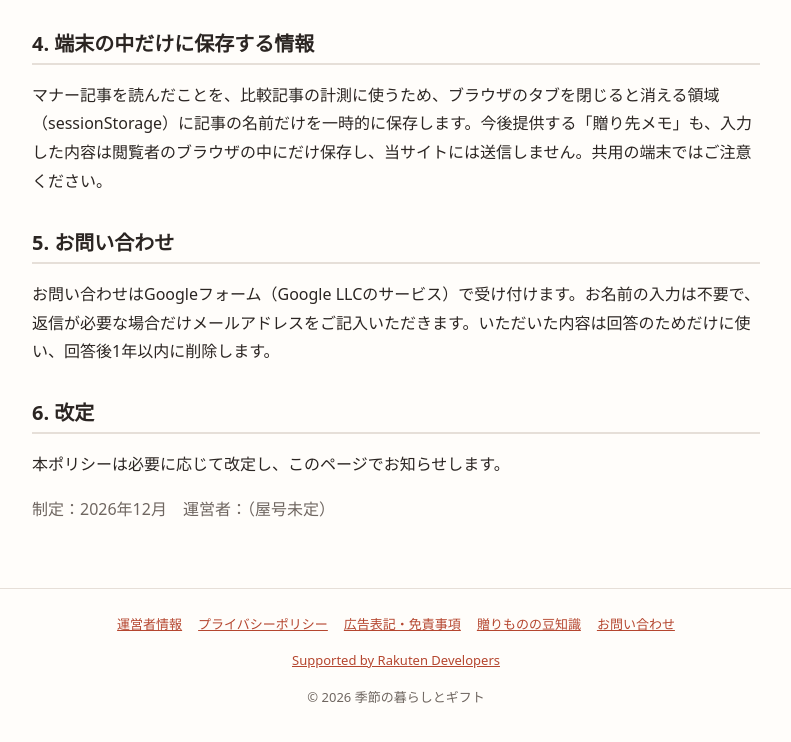
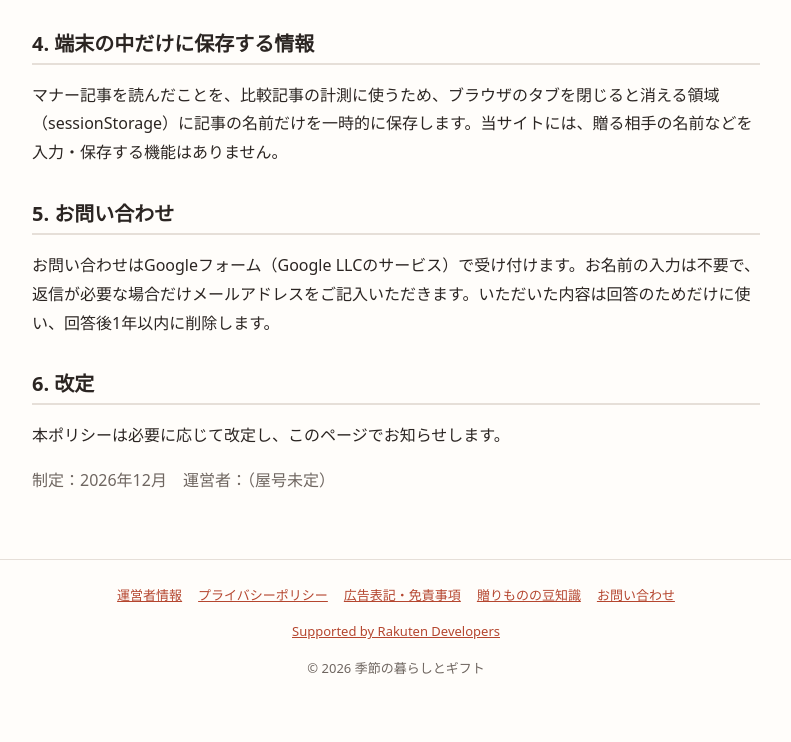
Before and after one commit to Futurefoundry19840305/Gifted-Finds, an Astro site: page /privacy in a window 1280 px wide. Shown: the part 1005-1747 px from the top of the page, without its empty margins (244-1035 px from the left). After the commit the page ends 1722 px from the top, so only its background shows below. Built offline with nearby package versions, Linux system fonts and the light colour scheme; Astro itself is replaced by a stand-in of ours.

Commit message:
プライバシーポリシーから贈り先メモの記述を削除（機能を廃止）
Co-Authored-By: Claude Opus 5.5 <noreply@anthropic.com>
Claude-Session: https://claude.ai/code/session_016Nu5tnHqapM8y7jEmuqwSi

```diff
--- a/src/pages/privacy.astro
+++ b/src/pages/privacy.astro
@@ -23,7 +23,7 @@ import site from "../site.config.json";
     </tbody>
   </table>
   <h2>4. 端末の中だけに保存する情報</h2>
-  <p>マナー記事を読んだことを、比較記事の計測に使うため、ブラウザのタブを閉じると消える領域（sessionStorage）に記事の名前だけを一時的に保存します。今後提供する「贈り先メモ」も、入力した内容は閲覧者のブラウザの中にだけ保存し、当サイトには送信しません。共用の端末ではご注意ください。</p>
+  <p>マナー記事を読んだことを、比較記事の計測に使うため、ブラウザのタブを閉じると消える領域（sessionStorage）に記事の名前だけを一時的に保存します。当サイトには、贈る相手の名前などを入力・保存する機能はありません。</p>
   <h2>5. お問い合わせ</h2>
   <p>お問い合わせはGoogleフォーム（Google LLCのサービス）で受け付けます。お名前の入力は不要で、返信が必要な場合だけメールアドレスをご記入いただきます。いただいた内容は回答のためだけに使い、回答後1年以内に削除します。</p>
   <h2>6. 改定</h2>
```
